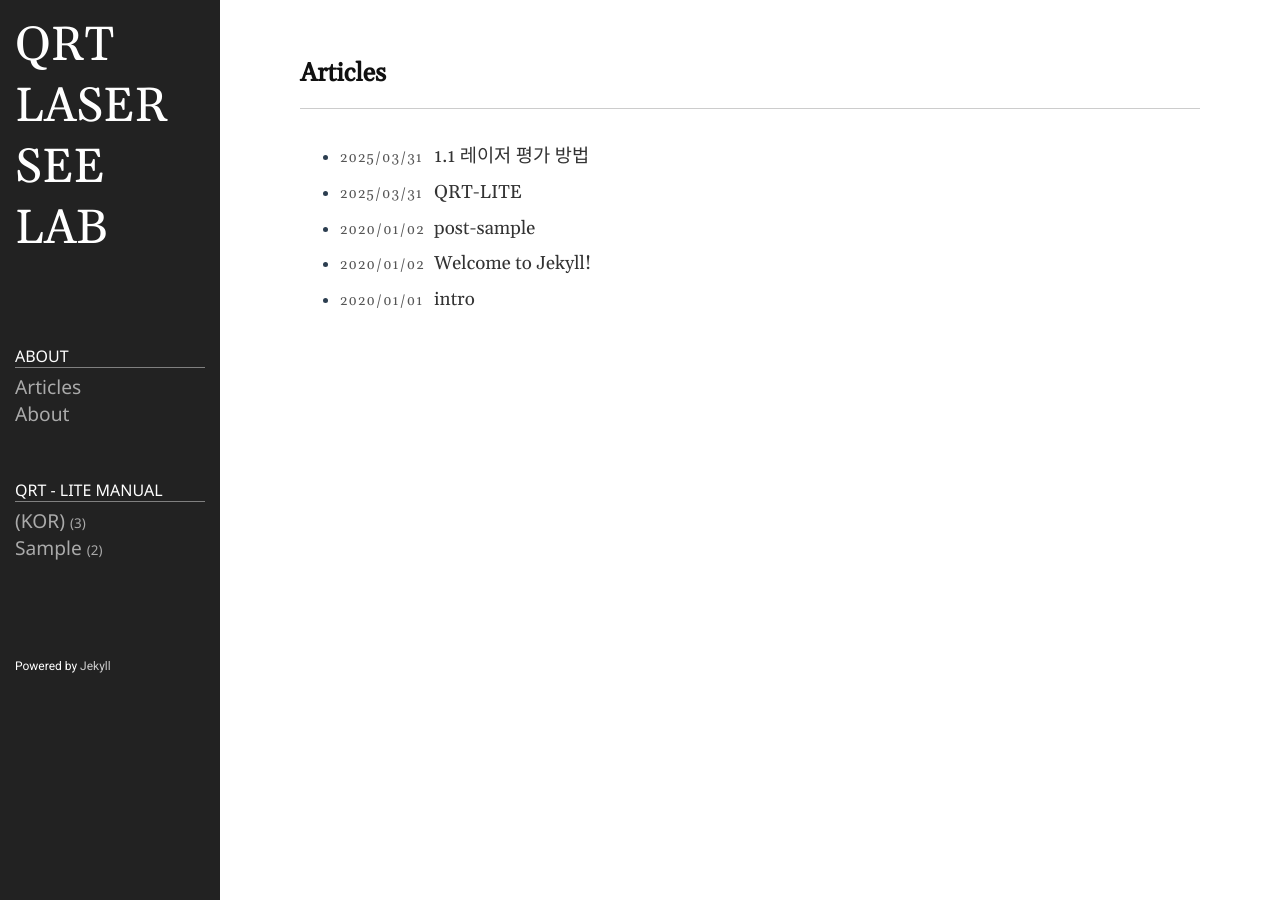
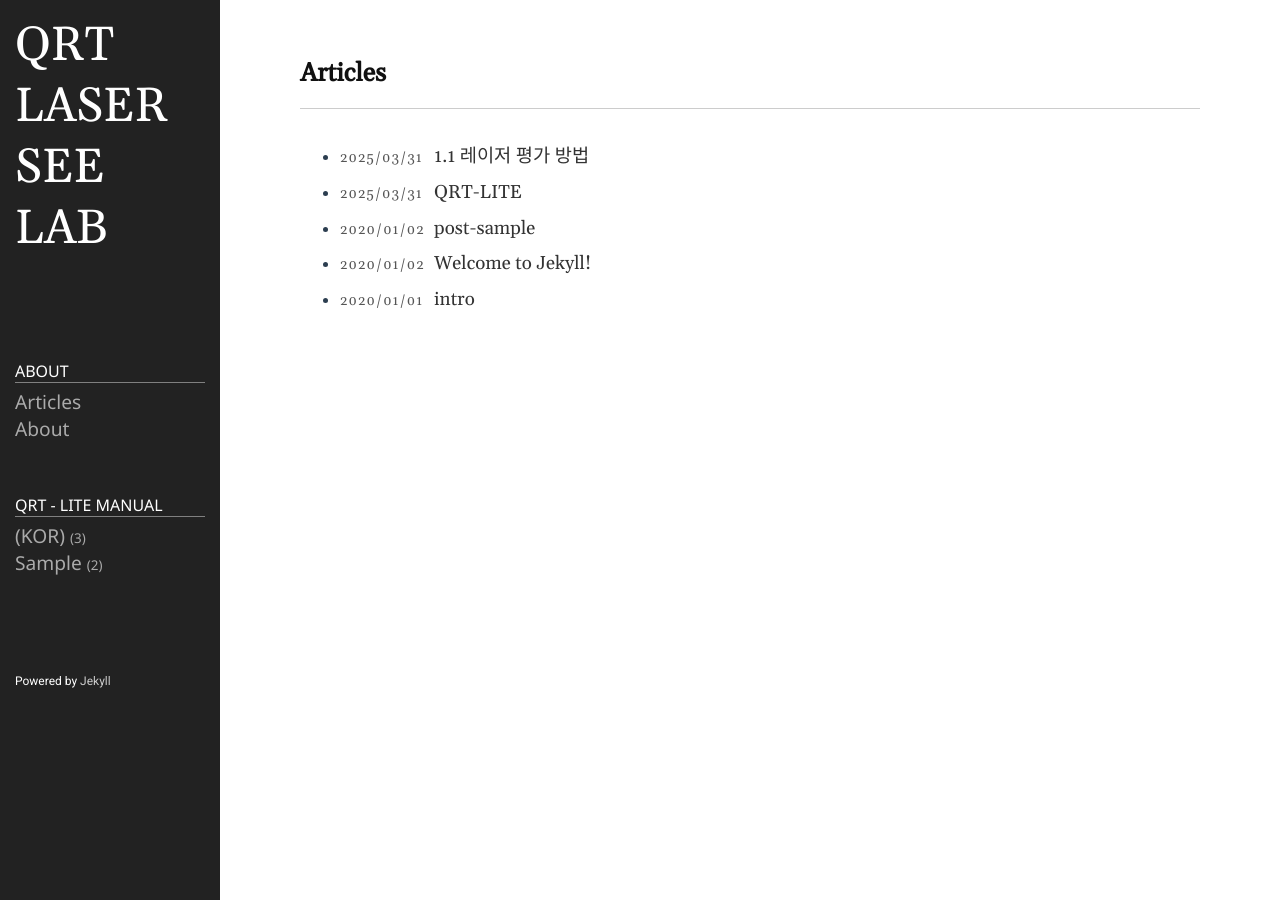
Before and after one commit to q-rad/q-rad.github.io, a Jekyll site: the page built from index.md, in a window 1280 px wide. Built offline with Jekyll 4.4.1, drawn with Linux system fonts in a browser that asks for light colours.

Commit message:
add spacing

```diff
--- a/public/css/style.css
+++ b/public/css/style.css
@@ -223,7 +223,7 @@
 
 p {
   margin-top: 0;
-  margin-bottom: 0;
+  margin-bottom: 15px;
 }
 
 article h1,
```
Also changed, not shown: 1 other file.
